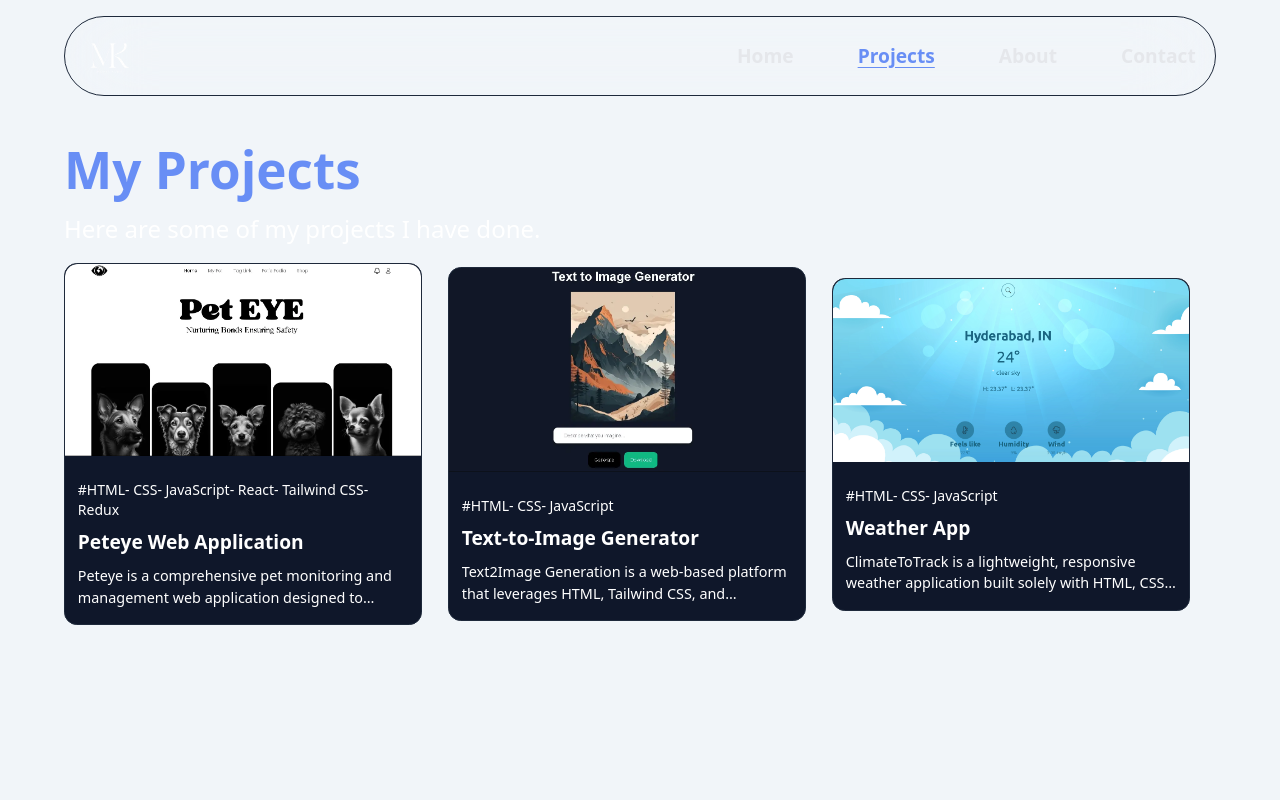
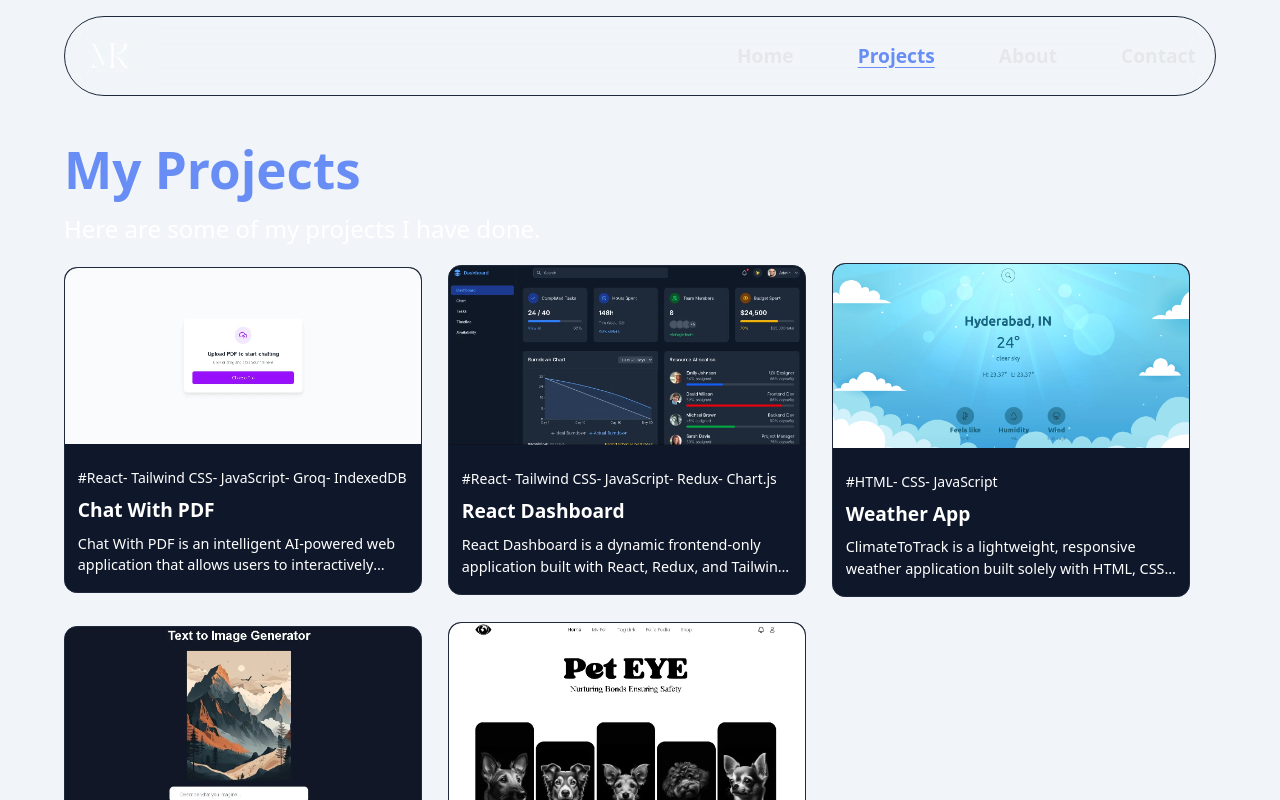
Before and after one commit to Mohitkuril/portfolio, a React (Vite) app: page /projects in a window 1280 px wide. Shown: the top 800 px of the page. Built offline with nearby package versions, Linux system fonts and the light colour scheme.

Commit message:
projects added

```diff
--- a/src/Pages/Home/MyProjects.jsx
+++ b/src/Pages/Home/MyProjects.jsx
@@ -18,9 +18,12 @@ export default function MyProjects() {
           Here are some of my projects I have done.
         </p>
         <div className="flex flex-wrap items-center justify-center md:justify-start w-[90%] gap-[6vw] md:gap-[2vw]">
-          {projectsData.slice(0, 3).map((project) => (
-            <ProjectCard key={project.title} project={project} />
-          ))}
+          {[...projectsData]
+            .reverse()
+            .slice(0, 3)
+            .map((project) => (
+              <ProjectCard key={project.title} project={project} />
+            ))}
         </div>
         <button
           onClick={() => navigate("/projects")}
--- a/src/Pages/Projects/Projects.jsx
+++ b/src/Pages/Projects/Projects.jsx
@@ -2,6 +2,7 @@ import { projectsData } from "./projectData";
 import ProjectCard from "./ProjectCard";
 
 export default function Projects() {
+   const reversedProjects = [...projectsData].reverse();
   return (
     <div className="pt-[12vh] min-h-screen w-screen bg-slate-100 dark:bg-[#020617] text-white">
       <div className="flex flex-col md:flex-row items-center w-full justify-center mt-[6vh] pb-[5vh] md:pb-[10vh] overflow-hidden">
@@ -14,7 +15,7 @@ export default function Projects() {
               Here are some of my projects I have done.
             </p>
             <div className="flex flex-wrap items-center justify-center md:justify-start w-[100%] gap-[6vw] md:gap-[2vw]">
-              {projectsData.map((project) => (
+              {reversedProjects.map((project) => (
                 <ProjectCard key={project.id} project={project} />
               ))}
             </div>
--- a/src/Pages/Projects/projectData.js
+++ b/src/Pages/Projects/projectData.js
@@ -1,6 +1,8 @@
 import peteyeImage from "../../Components/Images/peteye.petproject.webp";
 import text2imageImage from "../../Components/Images/text2imageproject.webp";
 import weatherapp from "../../Components/Images/weatherapp.webp";
+import DashboardImage from "../../Components/Images/Dashboard.webp";
+import ChatWithPDF from "../../Components/Images/chatwithpdf.webp";
 
 export const projectsData = [
   {
@@ -33,4 +35,25 @@ export const projectsData = [
     liveLink: "https://climatetotrack.netlify.app/",
     githubLink: "https://github.com/Mohitkuril/Weather-App",
   },
+  {
+    id: 4,
+    title: "React Dashboard",
+    description:
+      "React Dashboard is a dynamic frontend-only application built with React, Redux, and Tailwind CSS, designed to simulate a collaborative workspace for managing teams, assigning tasks, and visualizing progress. It features a real-time drag-and-drop task board with circular dependency detection, performance charts like burndown and Gantt, and a dark/light theme toggle. The project structure emphasizes modularity with a clean component hierarchy, centralized state management using Redux slices, and reusable layouts for form and dashboard views.\n\nWhile the dashboard provides a comprehensive UI for planning and tracking, it functions entirely on the frontend without backend integration or real-time sync. It's a great demonstration of modern frontend architecture, advanced UI interactions, and stateful logic—ideal for showcasing frontend development skills.",
+    langUsed: ["React", "Tailwind CSS", "JavaScript", "Redux", "Chart.js"],
+    image: DashboardImage,
+    liveLink: "https://reactdashboardhub.vercel.app/",
+    githubLink: "https://github.com/Mohitkuril/react-dashboard",
+  },
+  {
+    id: 5,
+    title: "Chat With PDF",
+    description: `Chat With PDF is an intelligent AI-powered web application that allows users to interactively query and understand the contents of PDF documents. Built using React, Tailwind CSS, and the Groq API, this tool extracts the text from uploaded PDFs using PDF.js and stores them in IndexedDB for persistent session handling. Once uploaded, users can ask contextual questions based on the document content, receiving fast and accurate responses generated by the LLaMA 4 model via Groq's powerful API.
+
+The interface includes a sleek split-screen layout with a document viewer on one side and a conversational chat interface on the other, offering a seamless and intuitive user experience. It supports drag-and-drop uploads, displays upload progress, allows chat reset with a “Delete” button, and ensures smooth functionality across devices with a responsive design. Ideal for researchers, students, and professionals, Chat With PDF simplifies the process of understanding long and complex documents through real-time AI interaction.`,
+    langUsed: ["React", "Tailwind CSS", "JavaScript", "Groq", "IndexedDB"],
+    image: ChatWithPDF,
+    liveLink: "https://talktomypdf.vercel.app/",
+    githubLink: "https://github.com/Mohitkuril/chatwithpdf",
+  },
 ];
```
Also changed, not shown: src/Components/Images/Dashboard.webp (added), src/Components/Images/chatwithpdf.webp (added).
